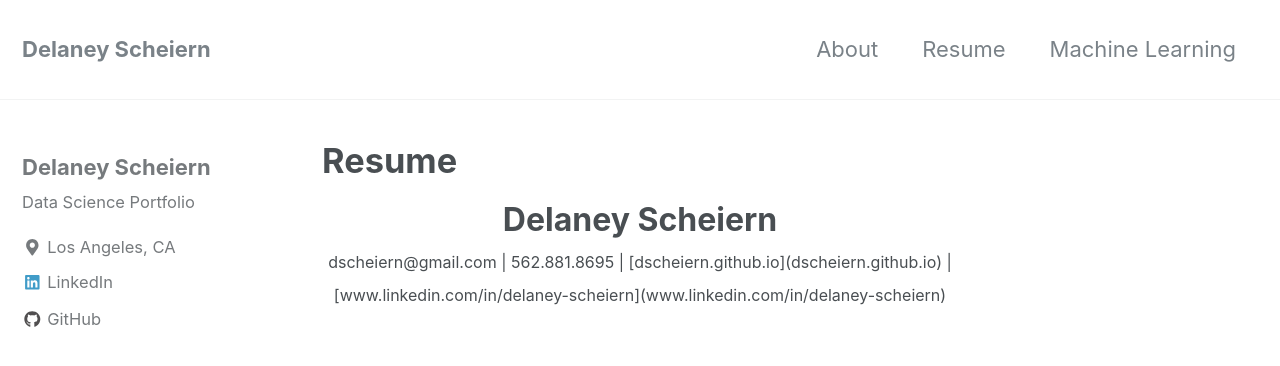
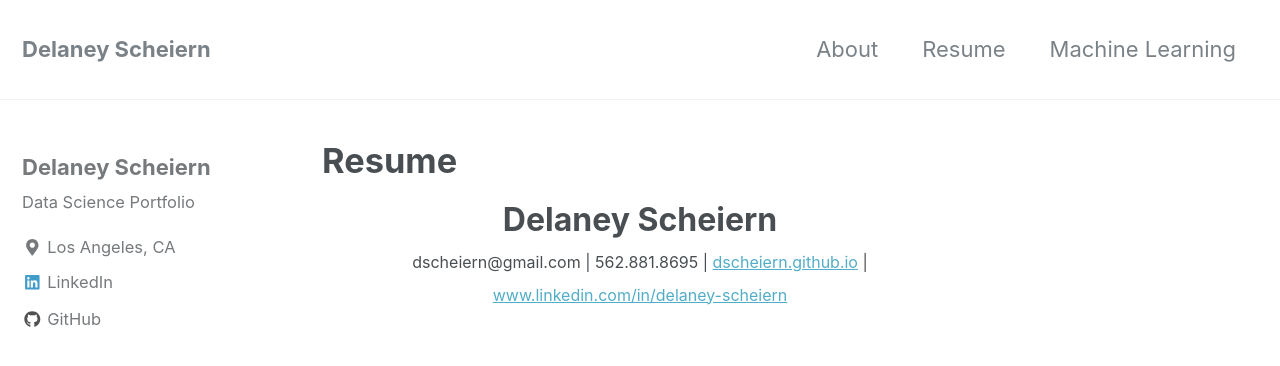
Before and after one commit to dscheiern/dscheiern.github.io, a Jekyll site: the page built from _pages/resume.md, in a window 1280 px wide and 900 px high. Shown: the top 366 px of the window. Built offline with Jekyll 4.4.1, drawn with Linux system fonts in a browser that asks for light colours; nearby versions of some CDN libraries; some of the changed lines change nothing that is shown.

Commit message:
updated resume page

```diff
--- a/_pages/resume.md
+++ b/_pages/resume.md
@@ -4,4 +4,4 @@ permalink: /resume/
 ---
 
 <center><b><font size="6"><b>Delaney Scheiern</b></font></b></center>
-<center><font size="3">dscheiern@gmail.com | 562.881.8695 | [dscheiern.github.io](dscheiern.github.io) | [www.linkedin.com/in/delaney-scheiern](www.linkedin.com/in/delaney-scheiern)</font></center>
+<center><font size="3">dscheiern@gmail.com | 562.881.8695 | <a href="dscheiern.github.io">dscheiern.github.io</a> | <a href="www.linkedin.com/in/delaney-scheiern">www.linkedin.com/in/delaney-scheiern</a></font></center>
```
